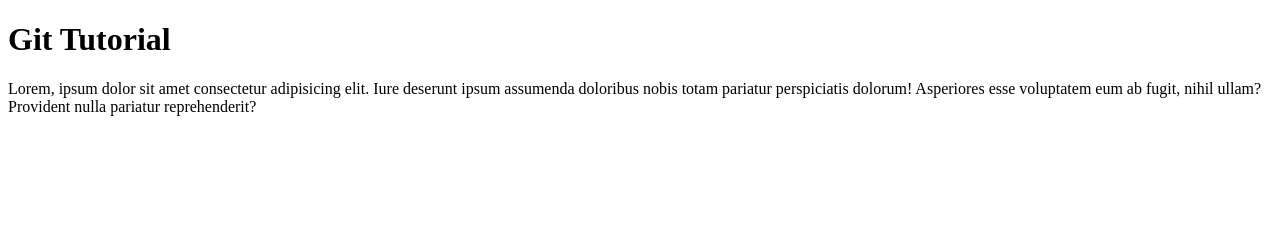
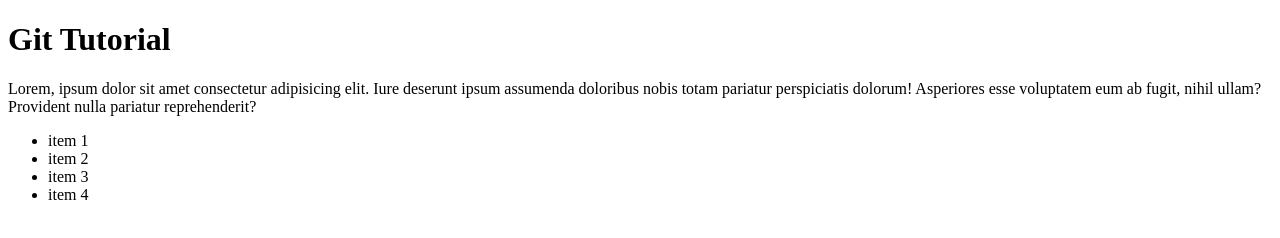
Before and after one commit to jayelemar/git-tutorial, a plain HTML site: page index.html in a window 1280 px wide. Drawn offline with Linux system fonts and the light colour scheme.

Commit message:
Added list items

```diff
--- a/app.js
+++ b/app.js
@@ -1 +1 @@
-console.log("Hello World")
+console.log("Hello Worldtouch")
--- a/index.html
+++ b/index.html
@@ -9,5 +9,11 @@
 <body>
   <h1>Git Tutorial</h1>
   <p>Lorem, ipsum dolor sit amet consectetur adipisicing elit. Iure deserunt ipsum assumenda doloribus nobis totam pariatur perspiciatis dolorum! Asperiores esse voluptatem eum ab fugit, nihil ullam? Provident nulla pariatur reprehenderit?</p>
+  <ul>
+    <li>item 1</li>
+    <li>item 2</li>
+    <li>item 3</li>
+    <li>item 4</li>
+  </li>
 </body>
 </html>
```
Also changed, not shown: 1 other file.
